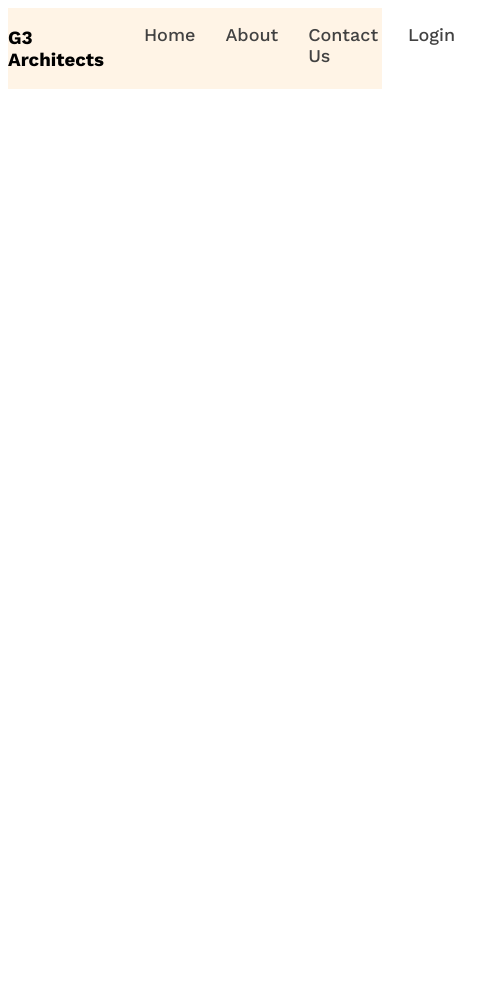
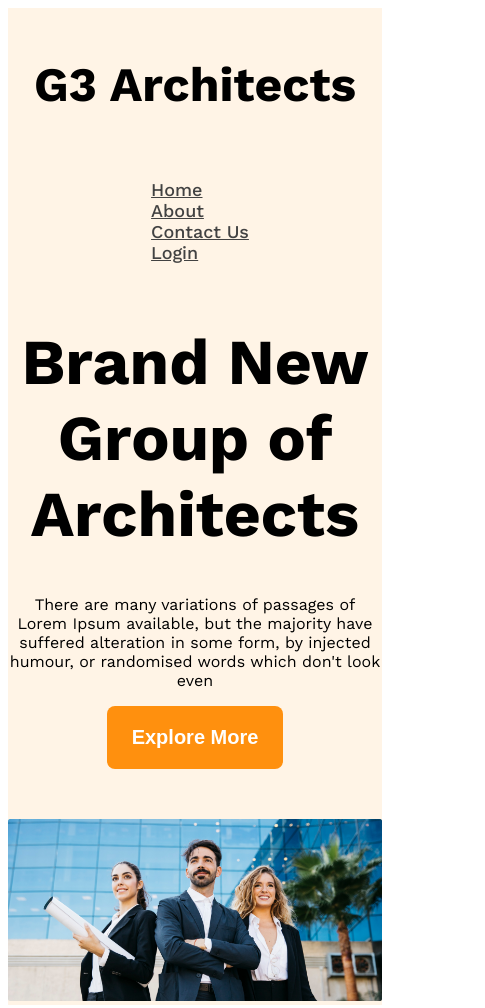
Before and after one commit to Md-Rabiul-Islam75/g3-architect-website, a plain HTML site: page index.html in a window 390 px wide. Shown: the whole page, 485 px wide, since content can reach past the window. Before the commit the page ends 844 px from the top, so only its background shows below. Drawn offline with nearby package versions, Linux system fonts and the light colour scheme.

Commit message:
create responsive banner

```diff
--- a/architects.css
+++ b/architects.css
@@ -29,13 +29,29 @@
 .bg-light{
        background-color: rgba(255, 144, 14, 0.1);
 }
+
+.btn-primary{
+    background-color: #FF900E;
+    color: white;
+    padding: 20px 25px;
+    font-size: 1.25rem;
+    font-weight: 600;
+    border-radius: 8px;
+    border: none;
+    /* margin-bottom: 20px; */
+}
 /* header styles */
 
 /* navbar related styles */
 
 .navbar{
    justify-content: space-between;
+   align-items: center;
+}
 
+.brand{
+    font-weight: 700px;
+    font-size: 3rem;
 }
 
 .nav-item{
@@ -43,7 +59,7 @@
    margin-right: 30px;
 }
 
-.nav-link{
+.nav-links{
     text-decoration: none;
     font-size: 18px;
     font-weight: 500;
@@ -53,3 +69,30 @@
        max-width: 1440px;
        margin: 0 auto;
 }
+
+/* banner related styles */
+
+.banner-content{
+    max-width: 850px;
+    margin: 0 auto;
+    text-align: center;
+    margin-bottom: 50px;
+}
+
+.banner-title{
+    font-weight: 700;
+    font-size: 4rem;
+}
+
+.banner-image{
+    width: 100%;
+}
+
+
+/* responsive media query */
+
+@media screen and (max-width: 576px){
+    .navbar, .nav-links{
+        flex-direction: column;
+    }
+}
--- a/index.html
+++ b/index.html
@@ -19,6 +19,21 @@
                      <li class="nav-item"><a href="" class="nav-link text-gray">Login</a></li>
             </ul>
         </nav>
+        <div class="banner">
+
+            <div class="banner-content">
+                <h1 class="banner-title">
+                    Brand New Group of Architects
+                </h1>
+
+                <p class="banner-description">
+                    There are many variations of passages of Lorem Ipsum available, but the majority have suffered alteration in some form, by injected humour, or randomised words which don't look even
+                </p>
+                <button class="btn-primary">Explore More</button>
+            </div>
+
+            <img class="banner-image" src="images/banner.png" alt="">
+        </div>
     </header>
 
     <main>
```
